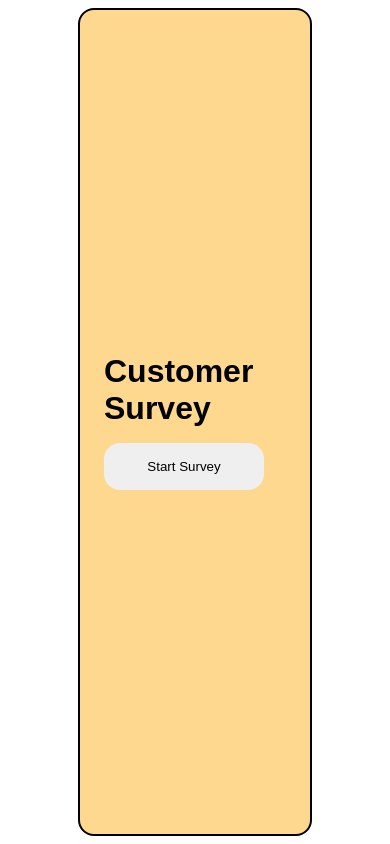
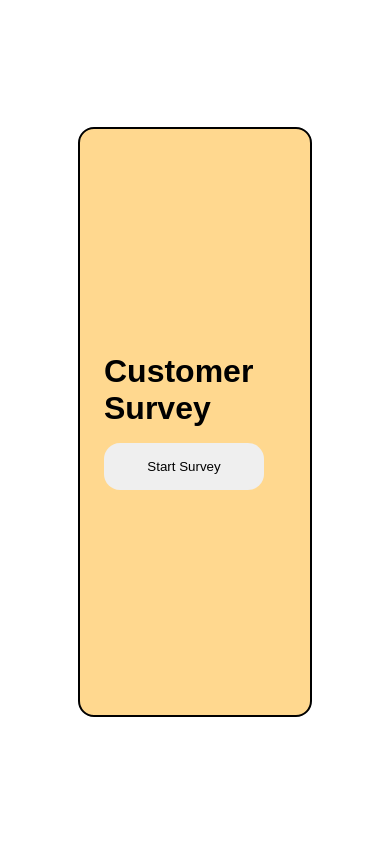
Before and after one commit to sagarkashyap21/survey-app, a React (Create React App) app: page / in a window 390 px wide. Built offline with nearby package versions, Linux system fonts and the light colour scheme.

Commit message:
fourth commit

```diff
--- a/src/App.css
+++ b/src/App.css
@@ -59,7 +59,7 @@
   @media screen and (max-width: 425px) {
   .container{
     padding: 0 1rem 0 1.5rem;
-    height: 98vh;
+    height: 70vh;
 
   }
   button{
```
